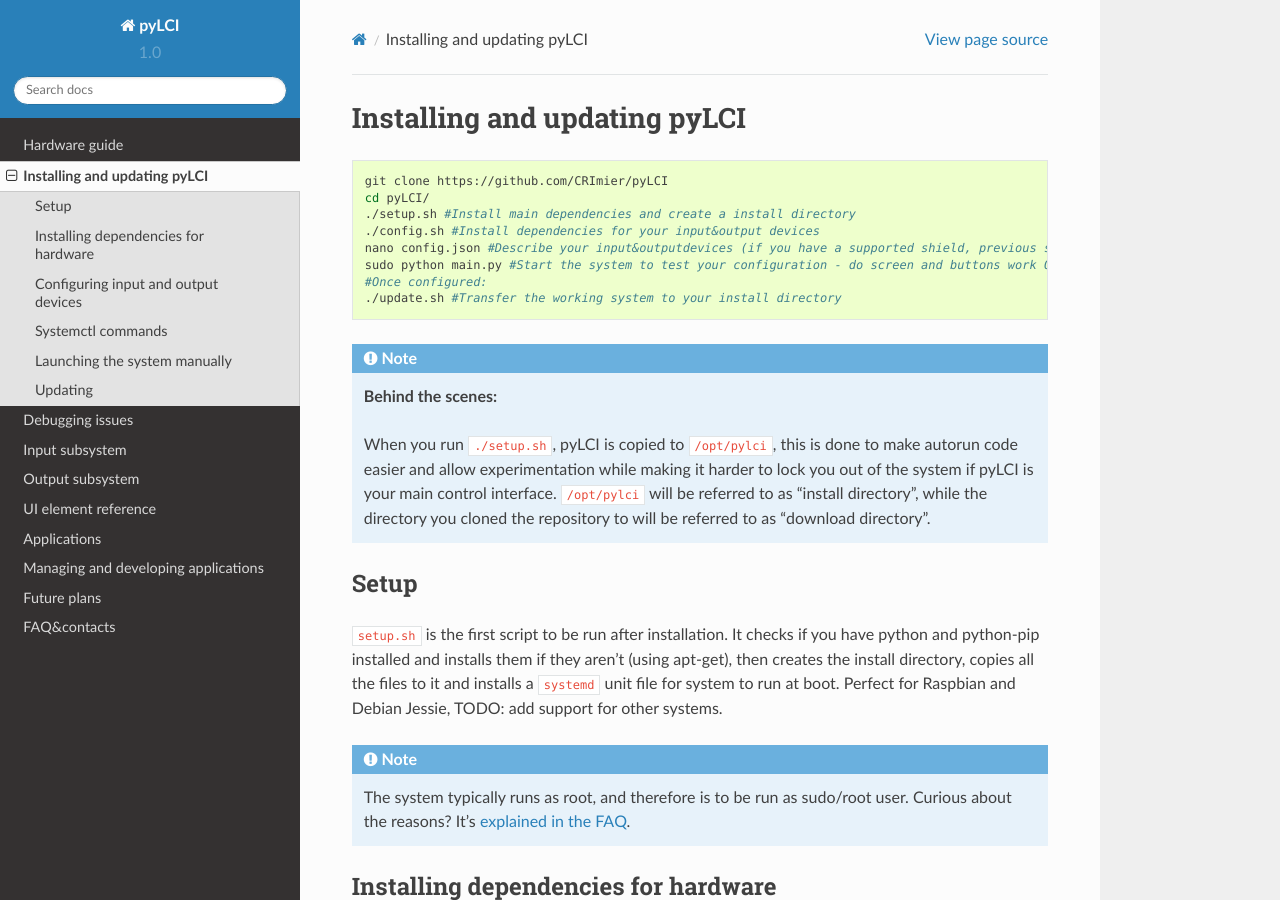
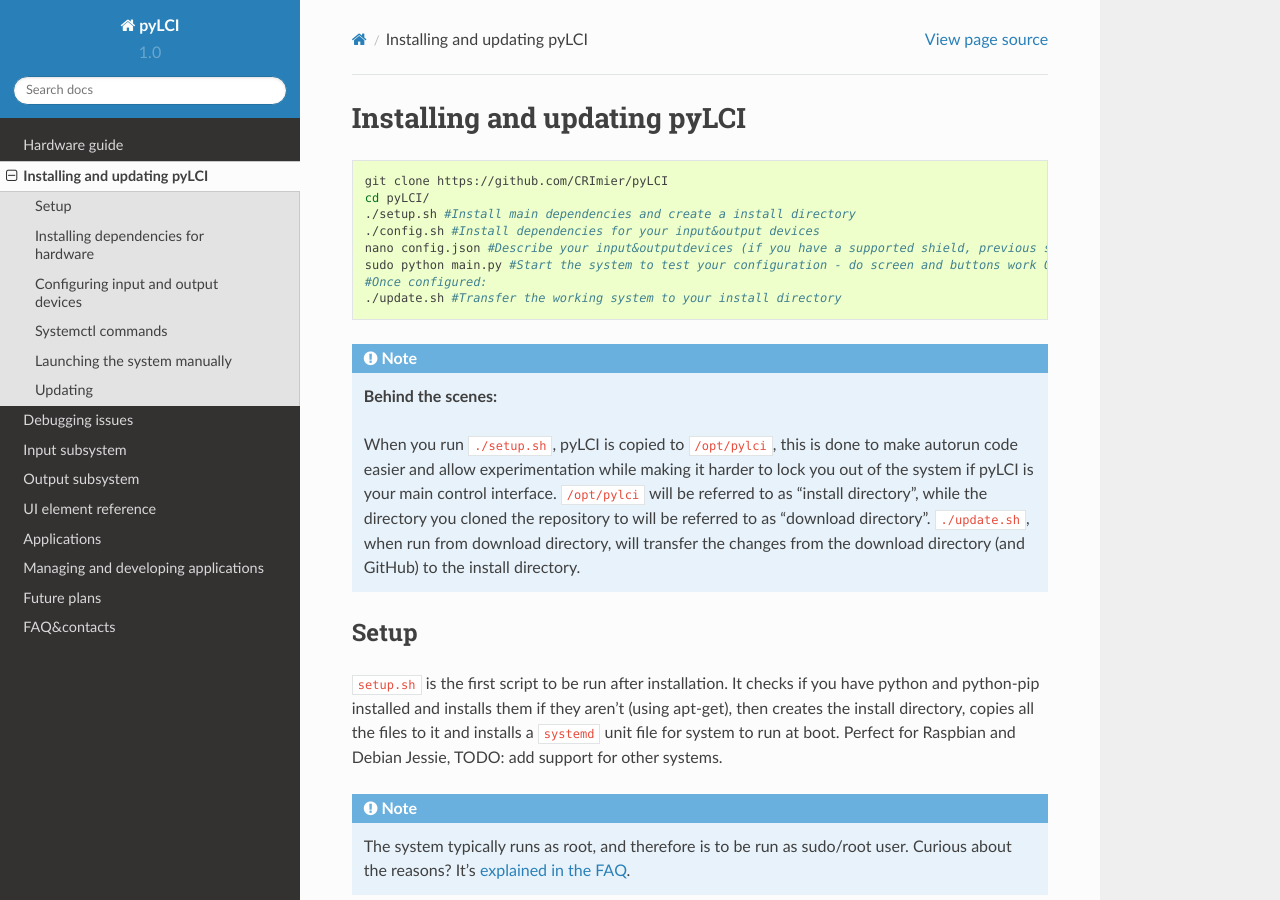
Before and after one commit to CRImier/pyLCI, a Sphinx documentation site: the page built from docs/setup.rst, in a window 1280 px wide and 900 px high. Built offline with Sphinx 7.4.7 and the Read the Docs theme 2.0.0, drawn with Linux system fonts in a browser that asks for light colours.

Commit message:
Update setup.rst

```diff
--- a/docs/setup.rst
+++ b/docs/setup.rst
@@ -16,7 +16,7 @@
 .. note::
    **Behind the scenes:**
 
-   When you run ``./setup.sh``, pyLCI is copied to ``/opt/pylci``, this is done to make autorun code easier and allow experimentation while making it harder to lock you out of the system if pyLCI is your main control interface. ``/opt/pylci`` will be referred to as "install directory", while the directory you cloned the repository to will be referred to as "download directory".
+   When you run ``./setup.sh``, pyLCI is copied to ``/opt/pylci``, this is done to make autorun code easier and allow experimentation while making it harder to lock you out of the system if pyLCI is your main control interface. ``/opt/pylci`` will be referred to as "install directory", while the directory you cloned the repository to will be referred to as "download directory". ``./update.sh``, when run from download directory, will transfer the changes from the download directory (and GitHub) to the install directory.
 
 Setup
 =====
```
